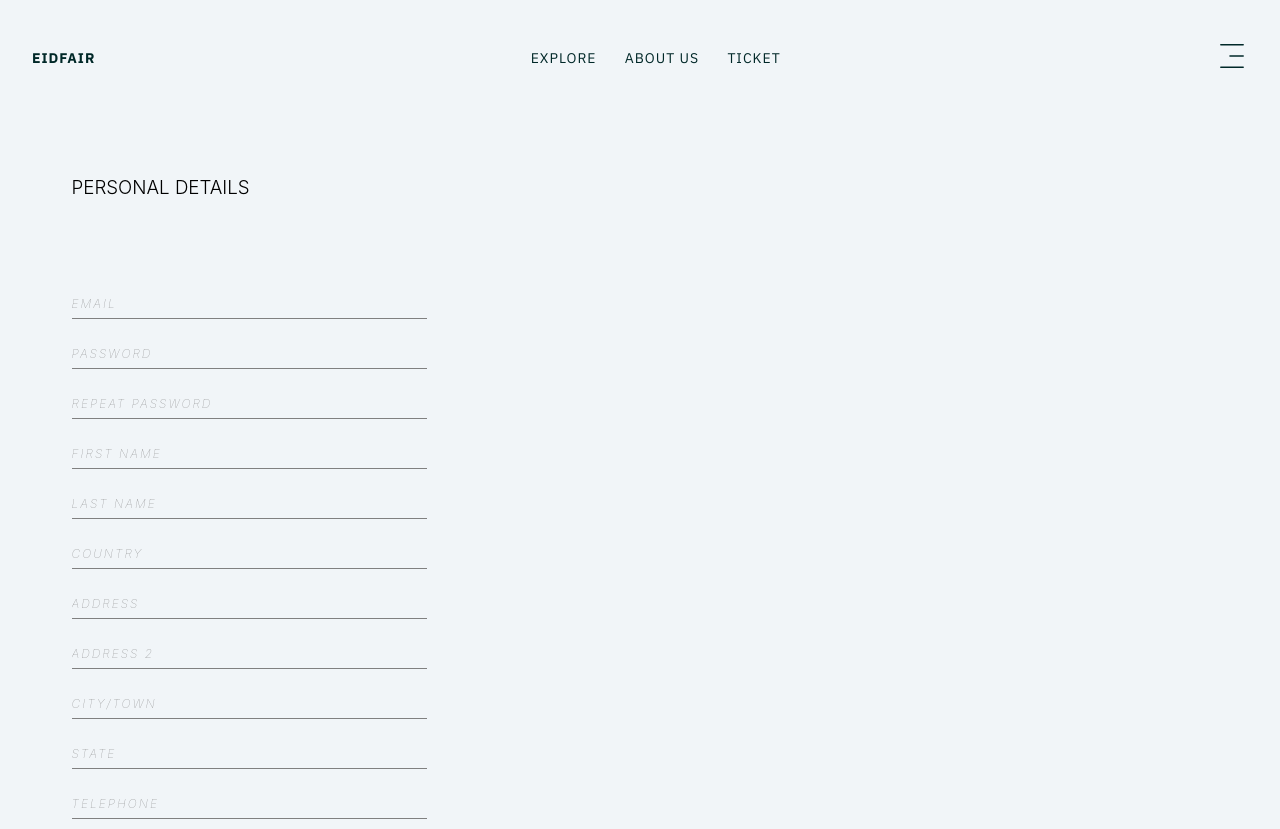
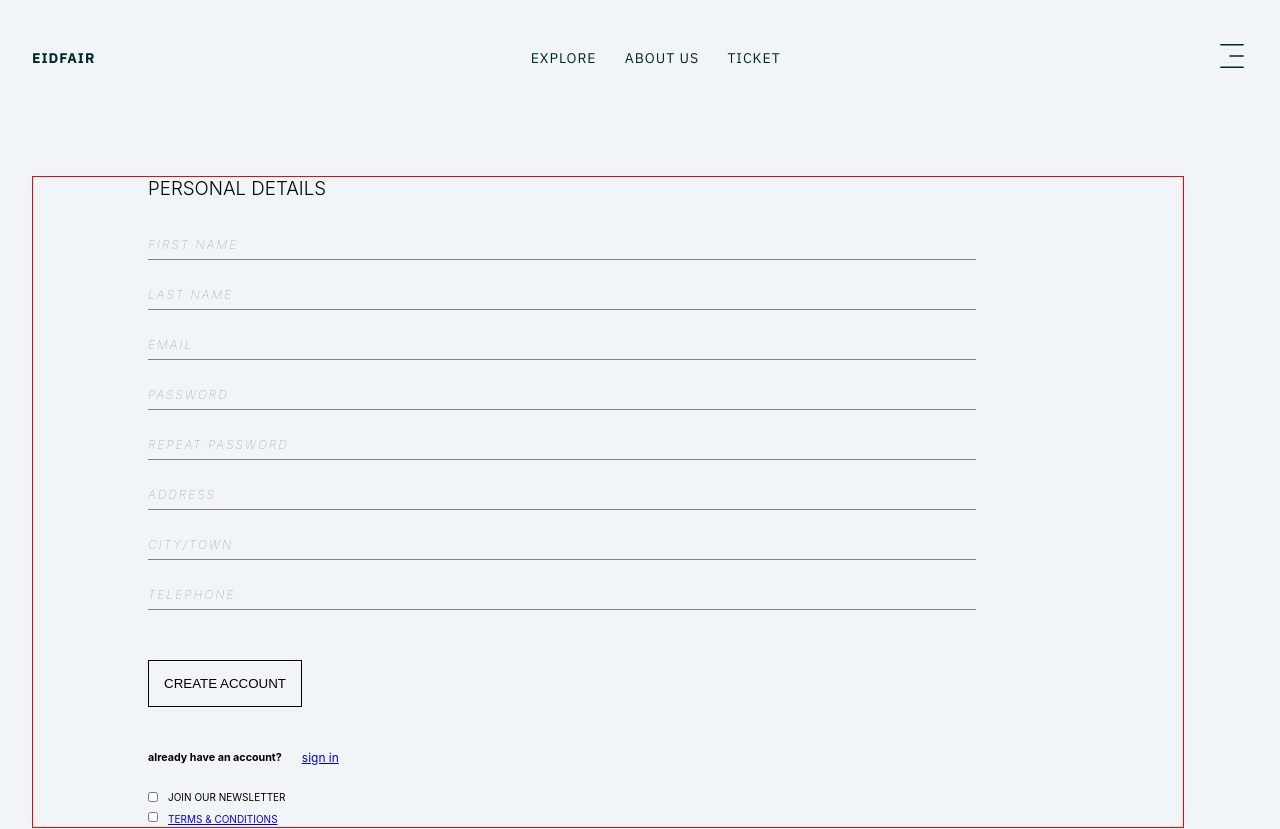
Before and after one commit to 7sololade/dynamic-muslims, a React (Create React App) app: page /signupPage in a window 1280 px wide. Shown: the top 829 px of the page. Built offline with nearby package versions, Linux system fonts and the light colour scheme; a web font is replaced by a local one.

Commit message:
latest commit

```diff
--- a/src/App.js
+++ b/src/App.js
@@ -6,6 +6,7 @@ import TicketPage from './pages/TicketPage';
 import LoginPage from './pages/LoginPage';
 import Layout from './pages/Layout'
 import Signup from './pages/SignupPage';
+import Error404 from './pages/Error404';
 
 
 function App() {
@@ -22,6 +23,7 @@ function App() {
             <Route  path='ticket' element={<TicketPage/>} />
             <Route  path='login&signup' element={<LoginPage/>} />
             <Route  path='signupPage' element={<Signup/>} />
+            <Route  path='/*' element={<Error404/>} />
           </Route>
         </Routes>
         {/* <Homepage/> */}
--- a/src/components/Footer.jsx
+++ b/src/components/Footer.jsx
@@ -15,7 +15,7 @@ export default function Footer() {
       <div className="footer-wrap">
 
 
-        <div className="top-container">
+        {/* <div className="top-container">
           <div className="main-heading">
             <h3>Lorem, ipsum dolor sit amet consectetur adipisicing elit. Reprehenderit et soluta nostrum.</h3>
           </div>
@@ -24,7 +24,7 @@ export default function Footer() {
             <Link className="a">Get ticket</Link>
           </div>
         </div>
-
+ */}
 
         <div className="mid-container">
 
--- a/src/components/Header.jsx
+++ b/src/components/Header.jsx
@@ -3,6 +3,11 @@ import { NavLink, Link} from 'react-router-dom'
 import '../styles/Header.css'
 
 export default function Header(props) {
+
+  const handleCloseMenu = () => {
+    props.handleToggle(false);
+  };
+
   return (
     <header className='header'>
       <div className="banner">
@@ -11,10 +16,11 @@ export default function Header(props) {
           <Link to="/">eidfair</Link>
         </div>
         <nav className='nav_links'>
-          <NavLink className="active-link">explore</NavLink>
-          <NavLink className="active-link">about us</NavLink>
+          <NavLink className="active-link" to='explore'>explore</NavLink>
+          <NavLink className="active-link" to='AboutUS'>about us</NavLink>
           <NavLink className="active-link" to='ticket'>ticket</NavLink>
         </nav>
+
         <div className="toggle-btn" onClick={props.handleToggle} >
           {props.isMenuOpen?
           <svg xmlns="http://www.w3.org/2000/svg" width="32" height="32" viewBox="0 0 24 24"><path fill="currentColor" d="M19 6.41L17.59 5L12 10.59L6.41 5L5 6.41L10.59 12L5 17.59L6.41 19L12 13.41L17.59 19L19 17.59L13.41 12L19 6.41z"/></svg> :
@@ -24,24 +30,12 @@ export default function Header(props) {
       <div   className ={props.isMenuOpen? " show-menu " : "hide-menu"} >
         <ul >
 
-
-
-          <li><Link>explore</Link></li>
-
-
-          <li><Link>about us</Link></li>
-
-
-          <li><Link to='ticket'>ticket</Link></li>
-
-
-          <li><Link to='login&signup'>login</Link></li>
-
-
-          <li><Link>Refund policy</Link></li>
-
-
-          <li><Link>terms of services</Link></li>
+          <li><Link to='explore' onClick={handleCloseMenu}>Explore</Link></li>
+          <li><Link to='AboutUS' onClick={handleCloseMenu}>About us</Link></li>
+          <li><Link to='ticket' onClick={handleCloseMenu}>ticket</Link></li>
+          <li><Link to='login&signup' onClick={handleCloseMenu}>Login</Link></li>
+          <li><Link to='refundPolicy' onClick={handleCloseMenu}>Refund Policy</Link></li>
+          <li><Link to='termsOfUse' onClick={handleCloseMenu}>terms of use</Link></li>
         </ul>
       </div>
     </header>
--- /dev/null
+++ b/src/pages/Error404.jsx
@@ -0,0 +1,22 @@
+import React from 'react'
+import errorJPG from '../assets/Scarecrow.png'
+import { Link } from 'react-router-dom'
+import '../styles/Error404.css'
+
+export default function Error404() {
+  return (
+    <div className="error-wrap">
+
+        <div className='error404'>
+
+            <h1>Error  404</h1>
+            <h3>page not found</h3>
+
+            <div className="error-img">
+                <img src={errorJPG} alt="" />
+            </div>
+            <Link to="/"> go home</Link>
+        </div>
+    </div>
+  )
+}
--- a/src/pages/SignupPage.jsx
+++ b/src/pages/SignupPage.jsx
@@ -10,11 +10,11 @@ export default function Signup() {
     repeatPassword:"",
     firstName:"",
     lastName:"",
-    country:"",
+    // country:"",
     address:"",
-    address2:"",
+    // address2:"",
     city:"",
-    state:"",
+    // state:"",
     telephone:"",
     news: true,
     terms: false
@@ -37,6 +37,7 @@ export default function Signup() {
   }
 
   return (
+     <div className='signupPage'>
       <main className="main-signup">
         <div className="form-title">
           <h3>PERSONAL DETAILS</h3>
@@ -44,6 +45,22 @@ export default function Signup() {
 
 
         <form onSubmit={handleSubmit} className="signupForm" >
+
+          <input
+            type="text"
+            placeholder='First Name'
+            name='firstName'
+            onChange={handleChange}
+            value={signUpData.firstName}
+          />
+
+          <input
+            type="text"
+            placeholder='Last Name'
+            name='lastName'
+            onChange={handleChange}
+            value={signUpData.lastName}
+          />
 
           <input
             type="email"
@@ -72,29 +89,8 @@ export default function Signup() {
 
           />
 
-        <input
-          type="text"
-          placeholder='First Name'
-          name='firstName'
-          onChange={handleChange}
-          value={signUpData.firstName}
-        />
 
-        <input
-          type="text"
-          placeholder='Last Name'
-          name='lastName'
-          onChange={handleChange}
-          value={signUpData.lastName}
-        />
 
-        <input
-          type="text"
-          placeholder='country'
-          name='country'
-          onChange={handleChange}
-          value={signUpData.country}
-        />
 
           <input
             type="text"
@@ -104,13 +100,6 @@ export default function Signup() {
             value={signUpData.address}
           />
 
-        <input
-          type="text"
-          placeholder='address 2'
-          name='address2'
-          onChange={handleChange}
-          value={signUpData.address2}
-        />
 
           <input
             type="text"
@@ -119,15 +108,6 @@ export default function Signup() {
             onChange={handleChange}
             value={signUpData.city}
           />
-
-        <input
-          type="text"
-          placeholder='state'
-          name='state'
-          onChange={handleChange}
-          value={signUpData.state}
-        />
-
           <input
             type="text"
             placeholder='telephone'
@@ -137,7 +117,19 @@ export default function Signup() {
           />
 
           <button className='signup-Btn'>create account</button>
+
           <br />
+
+
+          <aside className="aside-login">
+            <h6>already have an account?</h6>
+
+            <div className="signin-link">
+              <Link className='to-signin'  to="/login&signup" > SIGN IN </Link>
+            </div>
+          </aside>
+
+
 
           <div className="checkbox news">
             <input
@@ -164,9 +156,35 @@ export default function Signup() {
             </Link>
             <br />
           </div>
-
       </form>
-
     </main>
+    </div>
   )
 }
+
+
+
+{/* <input
+  type="text"
+  placeholder='country'
+  name='country'
+  onChange={handleChange}
+  value={signUpData.country}
+/> */}
+
+
+{/* <input
+  type="text"
+  placeholder='address 2'
+  name='address2'
+  onChange={handleChange}
+  value={signUpData.address2}
+/> */}
+
+{/* <input
+type="text"
+placeholder='state'
+name='state'
+onChange={handleChange}
+value={signUpData.state}
+/> */}
--- /dev/null
+++ b/src/styles/Error404.css
@@ -0,0 +1,36 @@
+@import url('../styles/Global-style.css');
+
+/* font-family: 'Satoshi', sans-serif;
+    font-family: 'IBM Plex Sans', sans-serif;
+font-family: 'Cabinet Grotesk', sans-serif; */
+
+
+.error-wrap{
+    width: 95vw;
+    margin: 0 auto;
+    /* border: 1px solid red; */
+    font-family: 'Cabinet Grotesk', sans-serif;
+}
+
+.error404{
+    display: flex;
+    flex-direction: column;
+    align-items: center;
+    justify-content: space-between;
+    width: 50vw;
+    /* border: 1px solid rebeccapurple ; */
+    margin: 0 auto 200px;
+    gap: 20px;
+}
+
+.error-img{
+    width: 250px;
+    height: 200px;
+}
+
+.error-img img{
+    display: block;
+    height: 100%;
+    width: 100%;
+    object-fit: cover;
+}
--- a/src/styles/Footer.css
+++ b/src/styles/Footer.css
@@ -15,10 +15,10 @@ font-family: 'Cabinet Grotesk', sans-serif; */
 .footer .footer-wrap {
     width: 80%;
     /* border: 1px solid white; */
-    margin: 30px auto;
+    margin: 130px auto 0px;
     display: flex;
     align-items: center;
-    justify-content: center;
+    justify-content: space-between;
     flex-direction: column;
     flex-wrap: wrap;
     gap: 40px;
@@ -51,13 +51,13 @@ font-family: 'Cabinet Grotesk', sans-serif; */
     gap: 10px;
 }
 
-.sub-heading .a{
+/* .sub-heading .a{
     background-color: var(--accent);
     color: var(--background);
     width: 100px;
     padding: 5px;
     border-radius: 10px 0 10px 0;
-}
+} */
 
 
 .mid-container{
--- a/src/styles/Signup.css
+++ b/src/styles/Signup.css
@@ -1,17 +1,36 @@
 @import url('../styles/Global-style.css');
+
+/* font-family: 'Satoshi', sans-serif;
+    font-family: 'IBM Plex Sans', sans-serif;
+font-family: 'Cabinet Grotesk', sans-serif; */
 
 
 
+.signupPage{
+    width: 90vw;
+    margin: 100px auto  500px;
+    display: flex;
+    flex-direction: column;
+    border: 1px solid red;
+    align-items: flex-start;
+    justify-content: center;
+    font-family: 'Satoshi', sans-serif !important;
+    background-color: var(--background);
+    flex: 1 0 1;
+}
 
 .main-signup{
+    width: 80%;
+    margin: 0 auto;
     font-family: 'Inter', sans-serif;
-    width: 90%;
-    margin: 0 auto;
     display: flex;
     flex-direction: column;
     flex-wrap: wrap;
-    gap: 40px;
+    gap: 30px;
+}
 
+.main-signup .form-title{
+    margin-bottom: -50px;
 }
 
 .main-signup h3{
@@ -20,13 +39,17 @@
 }
 
 .signupForm  input{
-    width: 50%;
+    width: 90%;
     display: block;
     border: none;
     background-color: transparent;
     height: 30px;
     margin: 20px 0;
     border-bottom: 1px solid gray;
+    &:focus {
+        outline: none;
+        background-color: transparent;
+    }
 }
 
 .signupForm input::placeholder{
@@ -40,8 +63,8 @@
 .signupForm .signup-Btn{
     border: 1px solid black !important;
     color: black;
-    width: 50%;
-    margin-top: 20px;
+    /* width: 50%; */
+    margin: 30px 0 200px 0 ;
     padding: 15px;
     cursor: pointer;
     font-weight: 300;
@@ -50,6 +73,15 @@
     margin-bottom: 20px;
     text-transform: uppercase;
     background-color: transparent;
+    /* background-color: var(--text); */
+}
+
+.signup-Btn:hover{
+    border: none;
+    color: var(--background);
+    background-color: var(--text);
+    transition: all 300ms ease-in-out;
+    transition: all 300ms ease-in-out;
 }
 
 .signupForm .checkbox{
@@ -75,8 +107,51 @@
 }
 
 
+.aside-login{
+    width: 90%;
+    display: flex;
+    flex-direction: row;
+    align-items: center;
+    justify-content: flex-start;
+    gap: 20px;
+    margin: 10px 0;
+    border-radius: 0px !important;
+}
 
-@media (width < 768px) {
+
+.signin-link{
+    height: 40px;
+    display: flex;
+    align-items: center;
+    justify-content: center;
+}
+
+.aside-login .signin-link a{
+    font-size: 12px;
+    text-transform: lowercase;
+
+}
+
+
+
+
+
+
+
+
+
+
+
+
+
+
+
+
+
+
+
+
+/* @media (width < 768px) {
 
     .signupForm  input{
         width: 100%;
@@ -96,4 +171,4 @@
         gap: 10px;
         height: 20px;
     }
-}
+} */
```
Also changed, not shown: src/styles/Login.css (+11 -5 lines), src/assets/Scarecrow.png (added). Lines whose indentation alone changed are shown as unchanged.
